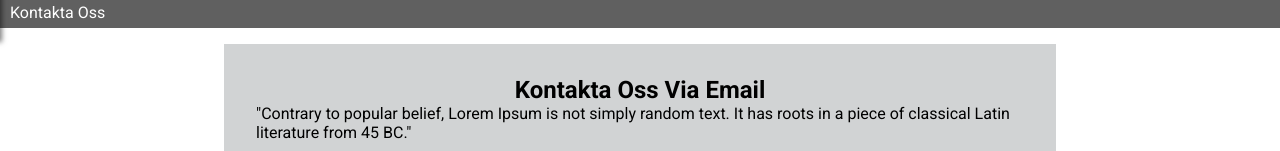
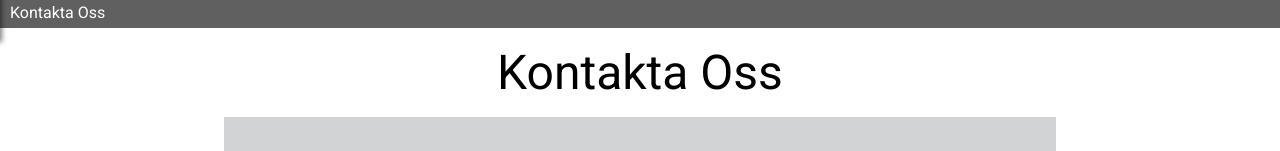
Before and after one commit to wongprom/gutar, a React (Create React App) app: page / in a window 1280 px wide. Shown: the part 758-909 px from the top of the page. Built offline with nearby package versions, Linux system fonts and the light colour scheme.

Commit message:
Removed text in form and moved it outside.

```diff
--- a/src/components/FormContainer/FormContainer.js
+++ b/src/components/FormContainer/FormContainer.js
@@ -69,17 +69,10 @@ export class FormContainer extends Component {
   }
 
   render() {
-    console.log(this.state.user.about)
-    let formTitle = {
-      title: 'Kontakta Oss Via Email',
-      subText: '"Contrary to popular belief, Lorem Ipsum is not simply random text. It has roots in a piece of classical Latin literature from 45 BC."',
-    }
+
     return (
       <form>
         <div className="container">
-          <h2>{formTitle.title}</h2>
-          <p>{formTitle.subText}</p>
-
           <Input
             title={'Namn'}
             type={'text'}
--- a/src/components/Pages/Hem/Hem.js
+++ b/src/components/Pages/Hem/Hem.js
@@ -50,6 +50,9 @@ const Hem = () => {
         )}
       </div>
       <Divider className={defaultStyling} header={kontaktaOss} />
+      <div id="kontakta-oss">
+        <p>Kontakta Oss</p>
+      </div>
       <FormContainer />
     </div>
   );
--- a/src/components/Pages/Hem/Hem.scss
+++ b/src/components/Pages/Hem/Hem.scss
@@ -7,3 +7,10 @@ main {
     margin: 1rem 0;
   }
 }
+#kontakta-oss{
+  display: flex;
+  justify-content: center;
+  font-size: 3rem;
+  margin-top: 1rem;
+
+}
```
